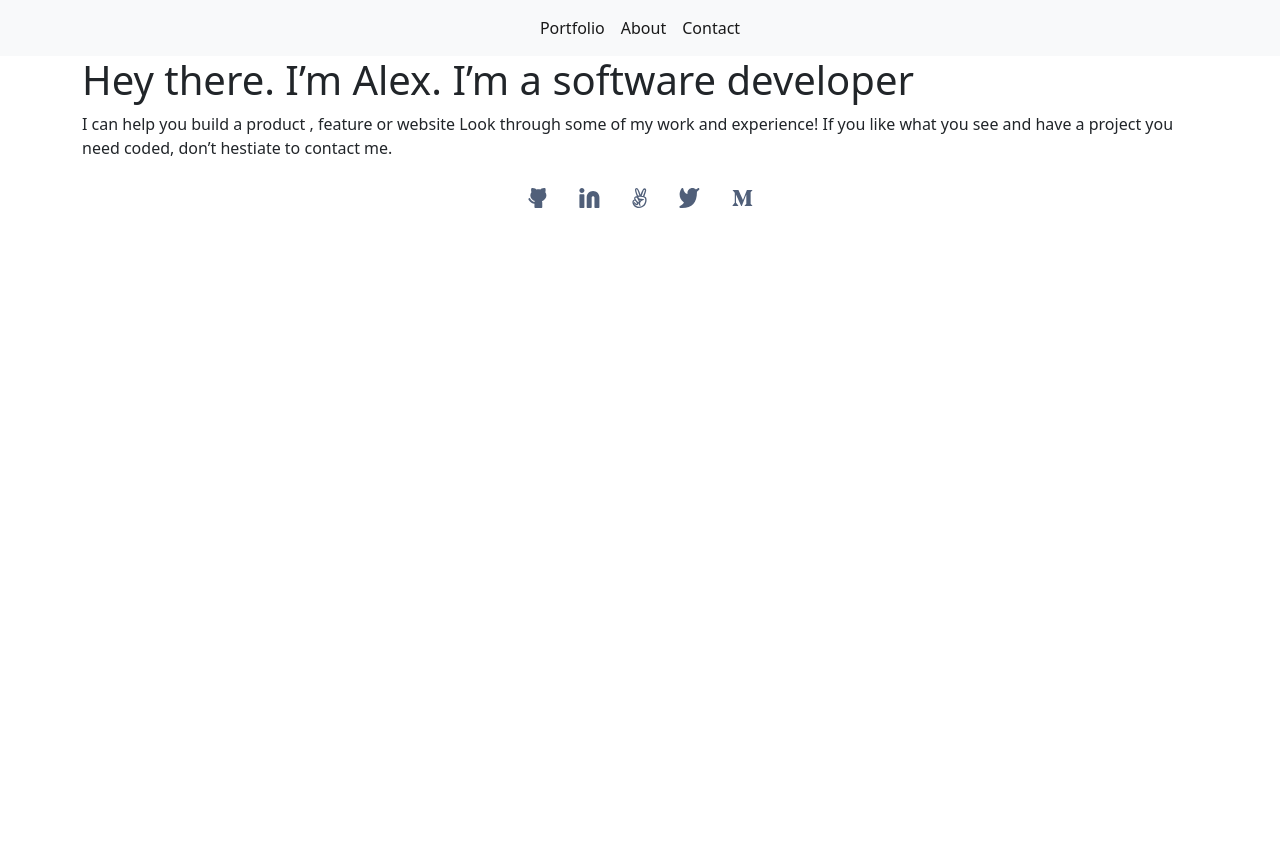
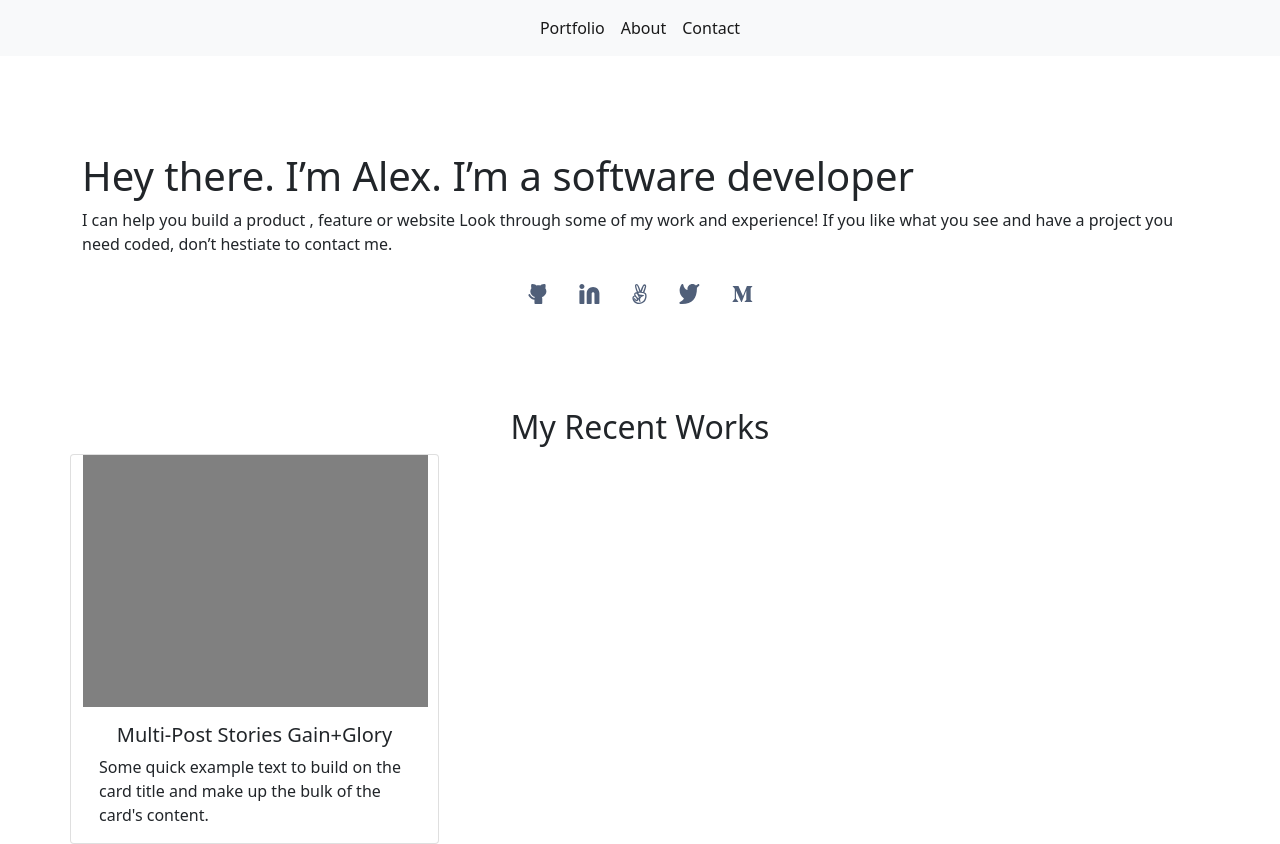
Before and after one commit to Alejandro-Bernal-M/Bootstrap-website, a plain HTML site: page index.html in a window 1280 px wide. Before the commit the page ends 800 px from the top, so only its background shows below. Drawn offline with nearby package versions, Linux system fonts and the light colour scheme.

Commit message:
Update index.html added the works section

```diff
--- a/index.html
+++ b/index.html
@@ -1,28 +1,37 @@
 <!DOCTYPE html>
 <html lang="en">
   <head>
-  <meta charset="UTF-8">
-  <meta http-equiv="X-UA-Compatible" content="IE=edge">
-  <meta name="viewport" content="width=device-width, initial-scale=1.0">
-  <link href="https://cdn.jsdelivr.net/npm/bootstrap@5.0.2/dist/css/bootstrap.min.css" rel="stylesheet" integrity="sha384-EVSTQN3/azprG1Anm3QDgpJLIm9Nao0Yz1ztcQTwFspd3yD65VohhpuuCOmLASjC" crossorigin="anonymous">
+    <meta charset="UTF-8" />
+    <meta http-equiv="X-UA-Compatible" content="IE=edge" />
+    <meta name="viewport" content="width=device-width, initial-scale=1.0" />
+    <link
+      href="https://cdn.jsdelivr.net/npm/bootstrap@5.0.2/dist/css/bootstrap.min.css"
+      rel="stylesheet"
+      integrity="sha384-EVSTQN3/azprG1Anm3QDgpJLIm9Nao0Yz1ztcQTwFspd3yD65VohhpuuCOmLASjC"
+      crossorigin="anonymous"
+    />
     <title>Portfolio</title>
     <style>
       body {
-      position:relative;
+        position: relative;
       }
       #navbar-example2 {
         position: fixed;
       }
-
     </style>
   </head>
   <body>
     <nav class="navbar navbar-expand-lg navbar-light bg-light">
       <div class="container-fluid">
-      <div class="collapse navbar-collapse justify-content-center" id="navbarNav">
+        <div
+          class="collapse navbar-collapse justify-content-center"
+          id="navbarNav"
+        >
           <ul class="navbar-nav justify-content-center">
             <li class="nav-item">
-            <a class="nav-link active" aria-current="page" href="#">Portfolio</a>
+              <a class="nav-link active" aria-current="page" href="#"
+                >Portfolio</a
+              >
             </li>
             <li class="nav-item">
               <a class="nav-link active" href="#">About</a>
@@ -34,25 +43,54 @@
         </div>
       </div>
     </nav>
-  <section>
-    <div class="container mt-10">
-      <h1 class="mt-10">
-        Hey there. I’m Alex.
- I’m a software developer
-      </h1>
-      <p> I can help you build a product , feature or website Look through some of my work and experience! If you like what you see and have a project you need coded,
-        don’t hestiate to contact me.</p>
+    <section class="container mt-5 pt-5">
+      <h1 class="">Hey there. I’m Alex. I’m a software developer</h1>
+      <p>
+        I can help you build a product , feature or website Look through some of
+        my work and experience! If you like what you see and have a project you
+        need coded, don’t hestiate to contact me.
+      </p>
       <ul class="list-group list-group-horizontal justify-content-center">
-        <li class="list-group-item border-0"><a><img src="Icons/github.svg"></a></li>
-        <li class="list-group-item border-0"><a><img src="Icons/Linkedin.svg"></a></li>
-        <li class="list-group-item border-0"><a><img src="Icons/angellist.svg"></a></li>
-        <li class="list-group-item border-0"><a><img src="Icons/twitter.svg"></a></li>
-        <li class="list-group-item border-0"><a><img src="Icons/medium.svg"></a></li>
+        <li class="list-group-item border-0">
+          <a><img src="Icons/github.svg" /></a>
+        </li>
+        <li class="list-group-item border-0">
+          <a><img src="Icons/Linkedin.svg" /></a>
+        </li>
+        <li class="list-group-item border-0">
+          <a><img src="Icons/angellist.svg" /></a>
+        </li>
+        <li class="list-group-item border-0">
+          <a><img src="Icons/twitter.svg" /></a>
+        </li>
+        <li class="list-group-item border-0">
+          <a><img src="Icons/medium.svg" /></a>
+        </li>
       </ul>
+    </section>
+    <section class="container">
+      <h2 class="text-center pt-5 mt-5">My Recent Works</h2>
+      <div class="row">
+        <div class="card" style="width: 369px">
+          <div
+            style="width: 345px; height: 252px; background-color: gray"
+          ></div>
+          <div class="card-body">
+            <h5 class="card-title text-center">
+              Multi-Post Stories Gain+Glory
+            </h5>
+            <p class="card-text">
+              Some quick example text to build on the card title and make up the
+              bulk of the card's content.
+            </p>
+          </div>
+        </div>
       </div>
     </section>
-
-
-  <script src="https://cdn.jsdelivr.net/npm/bootstrap@5.0.2/dist/js/bootstrap.bundle.min.js" integrity="sha384-MrcW6ZMFYlzcLA8Nl+NtUVF0sA7MsXsP1UyJoMp4YLEuNSfAP+JcXn/tWtIaxVXM" crossorigin="anonymous"></script>
+    <script
+      src="https://cdn.jsdelivr.net/npm/bootstrap@5.0.2/dist/js/bootstrap.bundle.min.js"
+      integrity="sha384-MrcW6ZMFYlzcLA8Nl+NtUVF0sA7MsXsP1UyJoMp4YLEuNSfAP+JcXn/tWtIaxVXM"
+      crossorigin="anonymous"
+    ></script>
   </body>
 </html>
```
Lines whose indentation alone changed are shown as unchanged.
